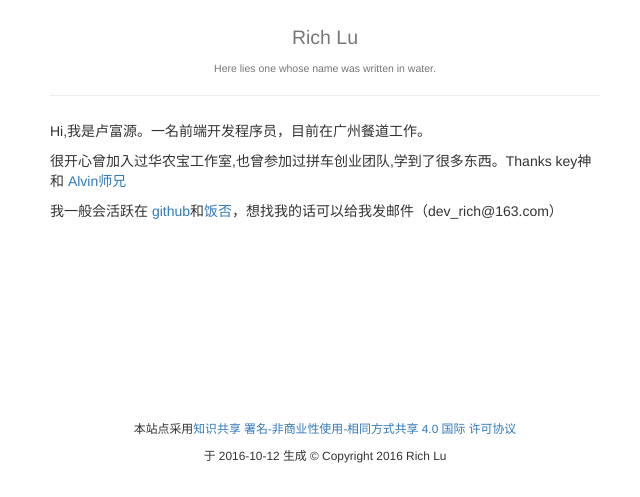
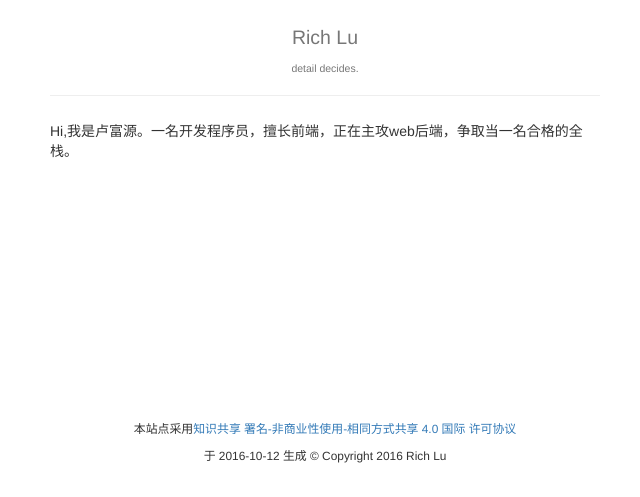
Before and after one commit to richly/richly.github.io, a website: page about.html in a window 1280 px wide. Shown: the part 303-800 px from the top of the page, without its empty margins (315-955 px from the left). Drawn offline with Linux system fonts and the light colour scheme.

Commit message:
删除部分旧信息

```diff
--- a/about.html
+++ b/about.html
@@ -21,13 +21,11 @@
             <img id="rich" class="img-circle" height="100px" width="100px" src="assets/images/rich.jpg" alt="">
           </a>
           <h2><small>Rich Lu</small></h2>
-          <h5><small>Here lies one whose name was written in water.</small></h5>
+          <h5><small>detail decides.</small></h5>
           <hr></hr>
         </header>
         <section id="wrapper" class="home">
-              <p>Hi,我是卢富源。一名前端开发程序员，目前在广州餐道工作。</p>
-              <p>很开心曾加入过华农宝工作室,也曾参加过拼车创业团队,学到了很多东西。Thanks key神 和  <a href="http://www.alvinzhu.me">Alvin师兄</a></p>
-              <p>我一般会活跃在 <a href="https://github.com/richly" >github</a>和<a href="http://fanfou.com/~bjZD9vkNvVU">饭否</a>，想找我的话可以给我发邮件（dev_rich@163.com）</p>
+              <p>Hi,我是卢富源。一名开发程序员，擅长前端，正在主攻web后端，争取当一名合格的全栈。</p>
 		    </section>
         <footer>
            <p class="small text-center">本站点采用<a href="http://creativecommons.org/licenses/by-nc-sa/4.0/">知识共享 署名-非商业性使用-相同方式共享 4.0 国际 许可协议</a></p>
```
Also changed, not shown: index.html (+1 -1 lines).
